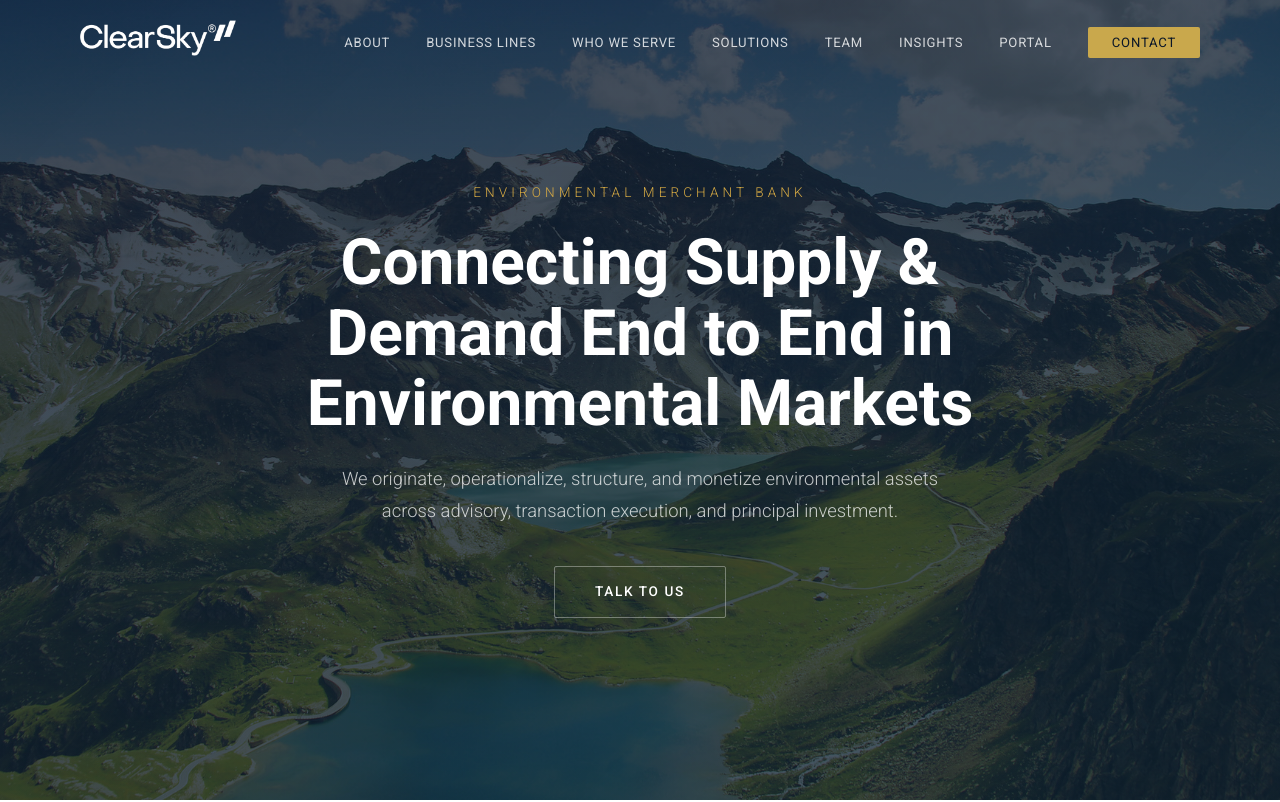
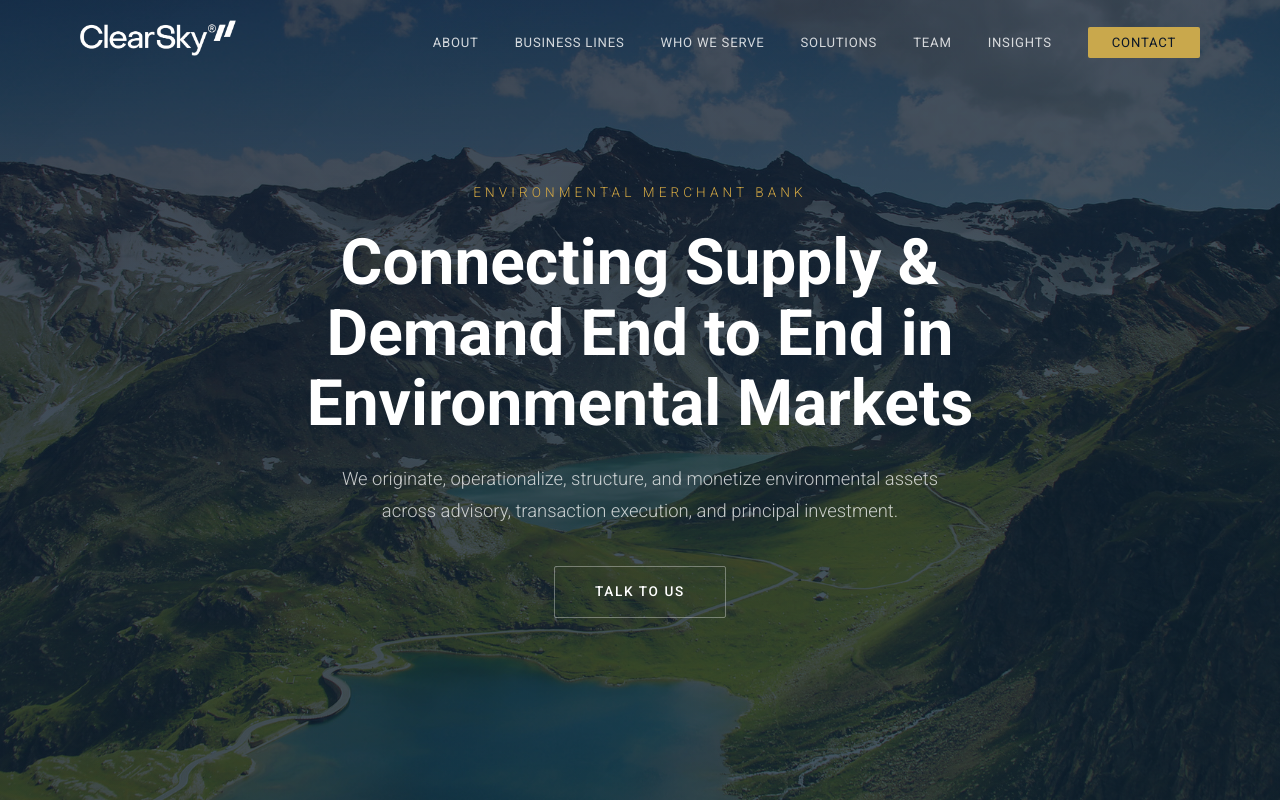
Before and after one commit to luisfelipeadaime-lang/clearsky-site, a plain HTML site: page index.html in a window 1280 px wide. Shown: the top 802 px of the page. Drawn offline with Linux system fonts and the light colour scheme.

Commit message:
emergency: remove portal nav link — no auth

```diff
--- a/index.html
+++ b/index.html
@@ -492,7 +492,6 @@
         <li><a href="#solutions">Solutions</a></li>
         <li><a href="#team">Team</a></li>
         <li><a href="insights/">Insights</a></li>
-        <li><a href="https://tools.oga.earth/tools/portal.html">Portal</a></li>
         <li><a href="#contact" class="nav-cta">Contact</a></li>
       </ul>
       <button class="nav-toggle" id="navToggle" aria-label="Menu">
```
